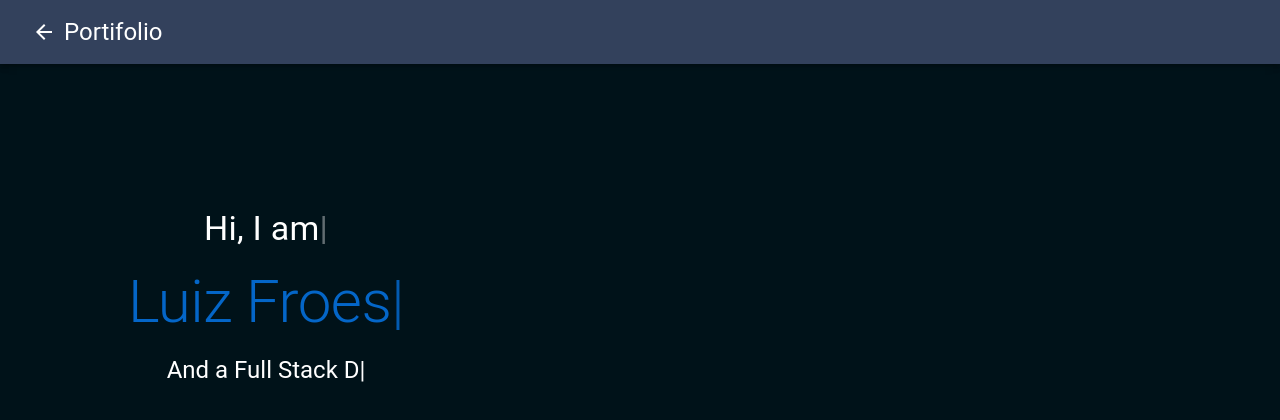
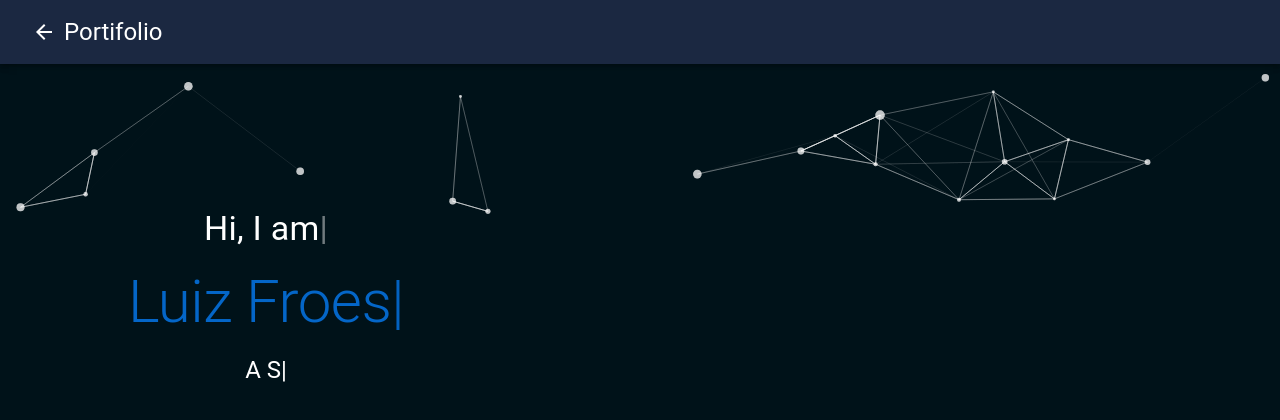
Before and after one commit to luizfroes/react-portifolio, a React (Create React App) app: page / in a window 1280 px wide. Shown: the top 420 px of the page. Built offline with nearby package versions, Linux system fonts and the light colour scheme.

Commit message:
Added particles

```diff
--- a/package.json
+++ b/package.json
@@ -17,6 +17,7 @@
     "react": "^17.0.2",
     "react-dom": "^17.0.2",
     "react-scripts": "5.0.0",
+    "react-tsparticles": "^1.41.1",
     "react-typed": "^1.2.0",
     "styled-components": "^5.3.3",
     "web-vitals": "^2.1.4"
--- a/src/components/Header/index.js
+++ b/src/components/Header/index.js
@@ -27,7 +27,7 @@ export const Header = () => {
         <Typed
           style={{ color: "#ffffff" }}
           strings={["Hi, I am"]}
-          typeSpeed={40}
+          typeSpeed={100}
         />
       </Typography>
       <Typography
@@ -39,7 +39,7 @@ export const Header = () => {
         <Typed
           style={{ color: "#0466c8ff" }}
           strings={["Luiz Froes"]}
-          typeSpeed={40}
+          typeSpeed={100}
         />
       </Typography>
       <Typography
@@ -51,8 +51,8 @@ export const Header = () => {
         <Typed
           style={{ color: "#ffffff" }}
           strings={["A Software Engineer", "And a Full Stack Developer"]}
-          typeSpeed={40}
-          backSpeed={50}
+          typeSpeed={100}
+          backSpeed={100}
           loop
         />
       </Typography>
--- a/src/components/Home/index.js
+++ b/src/components/Home/index.js
@@ -1,5 +1,6 @@
 import React from "react";
 import { createTheme } from "@mui/material/styles";
+import Particles from "react-tsparticles";
 import "../../style.css";
 import { Header } from "../Header";
 import { NavBar } from "../NavBar";
@@ -8,9 +9,77 @@ const theme = createTheme();
 
 export const Home = () => {
   return (
-    <div>
+    <>
       <NavBar />
       <Header />
-    </div>
+      <Particles
+        id="tsparticles"
+        options={{
+          fullScreen: { enable: false },
+          fpsLimit: 60,
+          interactivity: {
+            detect_on: "canvas",
+            events: {
+              onhover: {
+                enable: true,
+                mode: "attract",
+                parallax: { enable: false, force: 60, smooth: 10 },
+              },
+              resize: true,
+            },
+            modes: {
+              push: { quantity: 4 },
+              attract: { distance: 200, duration: 0.4, factor: 5 },
+            },
+          },
+          particles: {
+            color: {
+              value: "#ffffff",
+            },
+            links: {
+              color: "#ffffff",
+              distance: 150,
+              enable: true,
+              opacity: 0.4,
+              width: 1,
+            },
+            collisions: {
+              enable: true,
+            },
+            move: {
+              attract: { enable: false, rotateX: 600, rotateY: 1200 },
+              bounce: false,
+              direction: "none",
+              enable: true,
+              out_mode: "out",
+              random: false,
+              speed: 2,
+              straight: false,
+            },
+            number: {
+              density: {
+                enable: true,
+                area: 800,
+              },
+              value: 80,
+            },
+            opacity: {
+              anim: { enable: false, opacity_min: 0.1, speed: 1, sync: false },
+              random: false,
+              value: 0.5,
+            },
+            shape: {
+              type: "circle",
+            },
+            size: {
+              anim: { enable: false, size_min: 0.1, speed: 40, sync: false },
+              random: true,
+              value: 5,
+            },
+          },
+          detectRetina: true,
+        }}
+      />
+    </>
   );
 };
--- a/src/components/NavBar/index.js
+++ b/src/components/NavBar/index.js
@@ -112,7 +112,7 @@ export const NavBar = () => {
   return (
     <>
       <Box component="nav">
-        <AppBar position="static" style={{ background: "#33415cff" }}>
+        <AppBar position="static" style={{ background: "#1b2841" }}>
           <Toolbar>
             <IconButton onClick={toggleSlider("right", true)}>
               <ArrowBack style={{ color: "#ffffff" }} />
--- a/src/style.css
+++ b/src/style.css
@@ -6,7 +6,7 @@
   --oxford-blue: #002855ff;
   --oxford-blue-2: #001845ff;
   --oxford-blue-3: #001233ff;
-  --independence: #33415cff;
+  --independence: #0d1627;
   --black-coral: #5c677dff;
   --roman-silver: #7d8597ff;
   --manatee: #979dacff;
```
Also changed, not shown: 1 other file (tests, documents, lock files or other folders).
